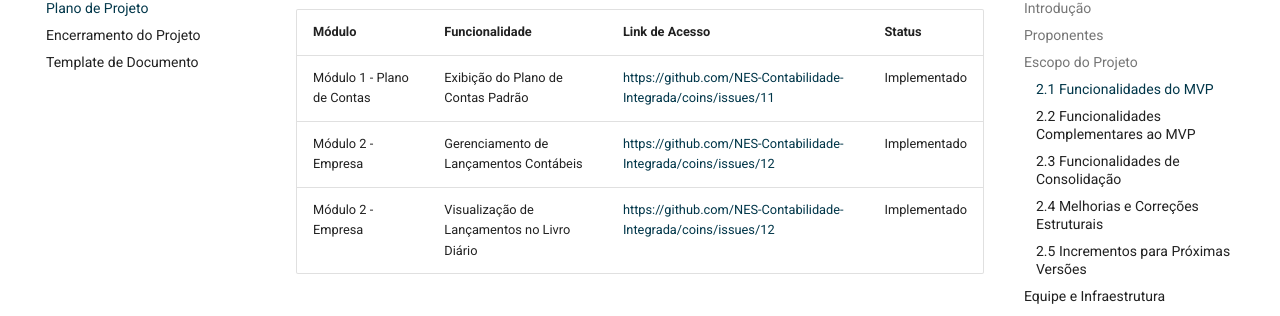
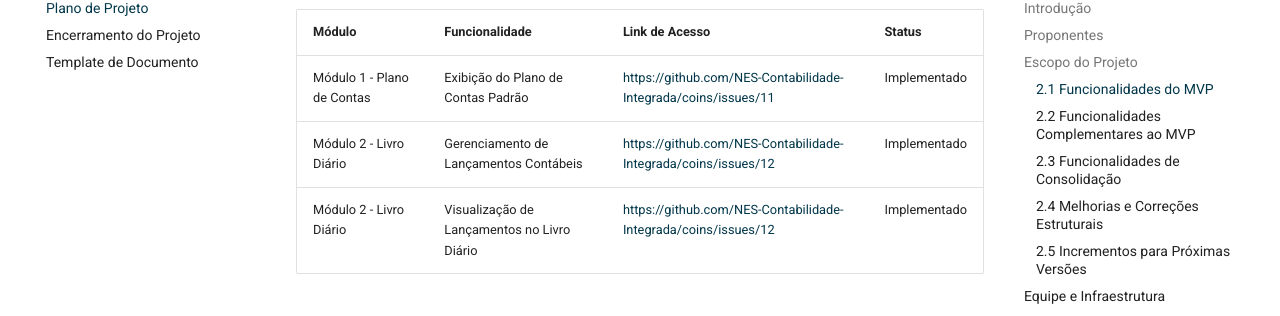
Before and after one commit to NES-Contabilidade-Integrada/doc-coins2026.1, an MkDocs documentation site: the page built from docs/gerencia-projeto/plano-do-projeto.md, in a window 1280 px wide and 900 px high, scrolled down 2572 px. Shown: the part 124-440 px from the top of the window. Built offline with MkDocs 1.6.1 and Material for MkDocs 9.7.7, drawn with Linux system fonts in a browser that asks for light colours; comment, search, counter and statistics services are not loaded.

Commit message:
docs: corrige label módulo 2 no MVP e adiciona links dos protótipos na visão geral IHC
- Renomeia "Módulo 2 - Empresa" para "Módulo 2 - Livro Diário" nas linhas do MVP
  referentes a Gerenciamento e Visualização de Lançamentos, alinhando com a seção
  6.1.3 do ERS
- Adiciona links do Figma para protótipo de baixa fidelidade (node-id=29-811)
  e alta fidelidade (node-id=199-2979) na visão geral de IHC

Co-Authored-By: Claude Sonnet 4.6 <noreply@anthropic.com>

```diff
--- a/docs/gerencia-projeto/plano-do-projeto.md
+++ b/docs/gerencia-projeto/plano-do-projeto.md
@@ -79,8 +79,8 @@ As funcionalidades essenciais que compõem o MVP, entregues em 2025/2, são:
 | Módulo | Funcionalidade | Link de Acesso | Status |
 | :---- | :---- | :---- | :---- |
 | Módulo 1 \- Plano de Contas | Exibição do Plano de Contas Padrão | [https://github.com/NES-Contabilidade-Integrada/coins/issues/11](https://github.com/NES-Contabilidade-Integrada/coins/issues/11) | Implementado |
-| Módulo 2 \- Empresa | Gerenciamento de Lançamentos Contábeis | [https://github.com/NES-Contabilidade-Integrada/coins/issues/12](https://github.com/NES-Contabilidade-Integrada/coins/issues/12) | Implementado |
-| Módulo 2 \- Empresa | Visualização de Lançamentos no Livro Diário | [https://github.com/NES-Contabilidade-Integrada/coins/issues/12](https://github.com/NES-Contabilidade-Integrada/coins/issues/12) | Implementado |
+| Módulo 2 \- Livro Diário | Gerenciamento de Lançamentos Contábeis | [https://github.com/NES-Contabilidade-Integrada/coins/issues/12](https://github.com/NES-Contabilidade-Integrada/coins/issues/12) | Implementado |
+| Módulo 2 \- Livro Diário | Visualização de Lançamentos no Livro Diário | [https://github.com/NES-Contabilidade-Integrada/coins/issues/12](https://github.com/NES-Contabilidade-Integrada/coins/issues/12) | Implementado |
 
 
 ### 2.2 Funcionalidades Complementares ao MVP
```
Also changed, not shown: docs/ihc/visao-geral.md (+4 -0 lines).
